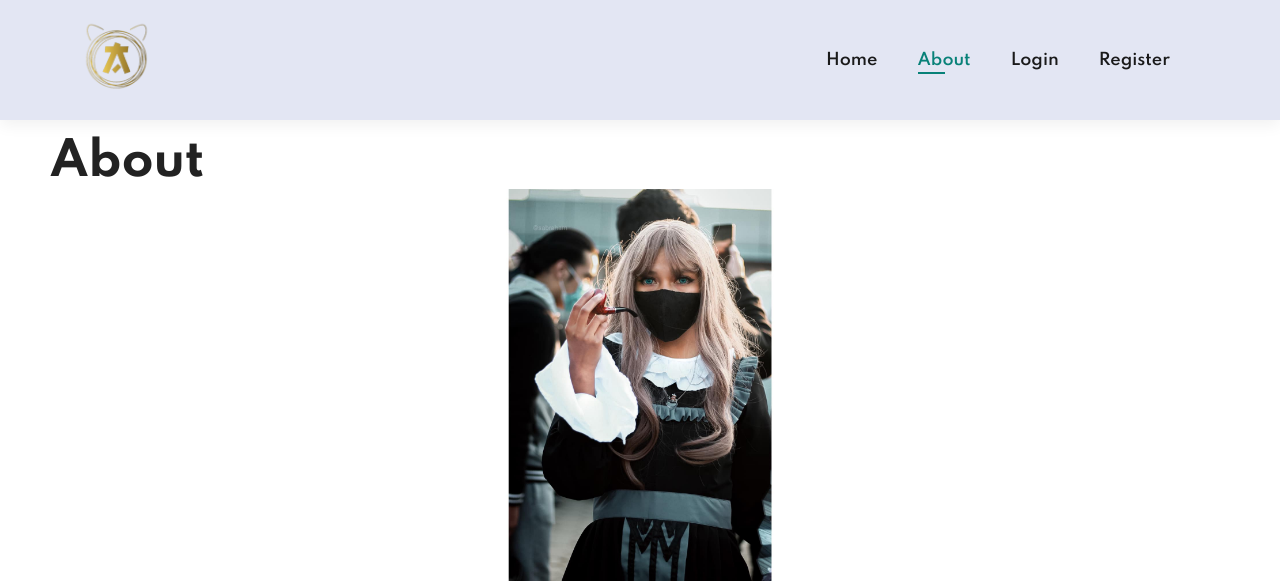
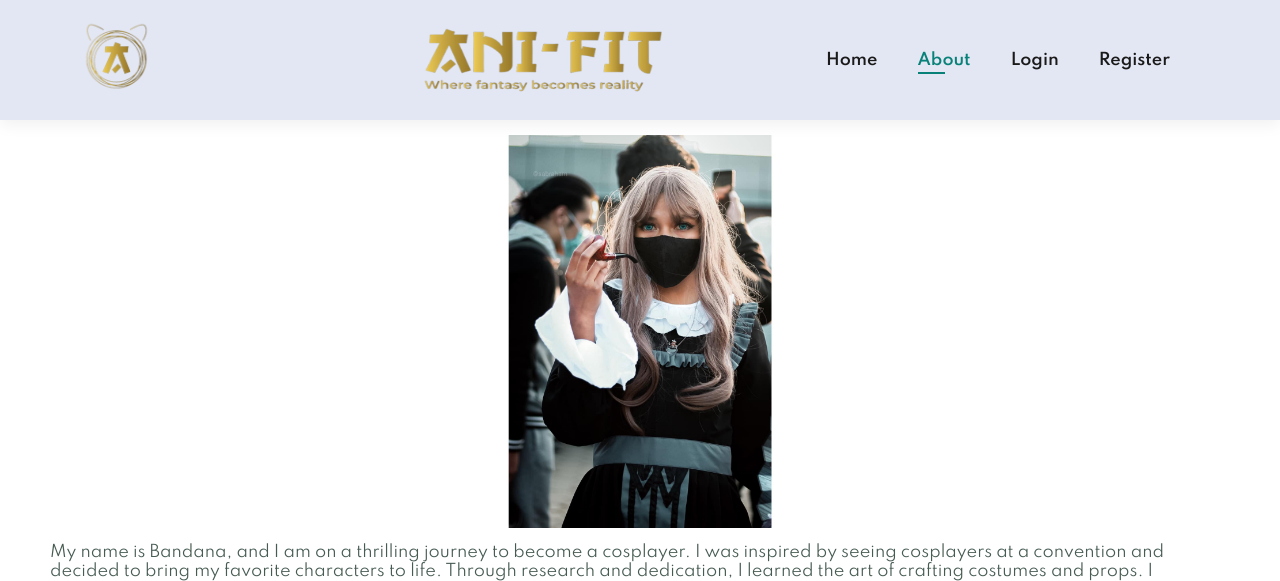
Before and after one commit to Bandana7/cw1-Bandana7, a PHP site: page /about.php in a window 1280 px wide. Shown: the top 581 px of the page. Run offline with PHP 8.4, Linux system fonts and the light colour scheme.

Commit message:
logo name adjusted

```diff
--- a/about.php
+++ b/about.php
@@ -10,7 +10,8 @@
 <body>
   <section id="header">
     <a href="#"><img src="images/logo.png" height="75px" width="75px" alt="logo" class="logo"></a>
-    <a href="#"><img src="images/name.png" height="75px" width="200px" alt="logo" class="name"></a>
+    <h5></h5>
+    <a href="#"><img src="images/nam.png" height="75px" width="250px" alt="logo" class="name"></a>
     <div>
       <ul id="navbar">
         <li><a  href="index.php">Home</a></li>
@@ -22,7 +23,7 @@
   </section>
 
   <section>
-    <h2>About</h2>
+
     <img src="images/me.jpg" alt="" class="center">
     <p>My name is Bandana, and I am on a thrilling journey to become a cosplayer.
       I was inspired by seeing cosplayers at a convention and decided to bring my favorite
--- a/admin.php
+++ b/admin.php
@@ -8,7 +8,8 @@
 
 </head>
 <body>
-    <div class="container">
+
+<div class="container">
 
     <div class="content">
         <h3>Hi, <span>admin</span></h3>
@@ -19,5 +20,6 @@
         <a hrref="logout.php" class="btn">logout</a>
     </div>
 </div>
+
 </body>
 </html>
--- a/client.php
+++ b/client.php
@@ -16,7 +16,8 @@
 <body>
   <section id="header">
     <a href="#"><img src="images/logo.png" height="75px" width="75px" alt="logo" class="logo"></a>
-    <a href="#"><img src="images/name.png" height="75px" width="200px" alt="logo" class="name"></a>
+    <h5></h5>
+    <a href="#"><img src="images/nam.png" height="75px" width="250px" alt="logo" class="name"></a>
     <div>
       <ul id="navbar">
         <li><a href="index.php">Home</a></li>
--- a/registration.php
+++ b/registration.php
@@ -17,7 +17,8 @@
 <body>
 <section id="header">
     <a href="#"><img src="images/logo.png" height="75px" width="75px" alt="logo" class="logo"></a>
-    <a href="#"><img src="images/name.png" height="75px" width="200px" alt="logo" class="name"></a>
+    <h5></h5>
+    <a href="#"><img src="images/nam.png" height="75px" width="250px" alt="logo" class="name"></a>
     <div>
       <ul id="navbar">
         <li><a href="index.php">Home</a></li>
--- a/style.css
+++ b/style.css
@@ -46,10 +46,7 @@
   width: 100%;
 }
 
-  /*to align name logo wiith the actual logo*/
-  .name{
-    padding-right: 600px;
-  }
+
 
   /* header styling */
   #header {
@@ -546,137 +543,3 @@
 .from-group{
   margin-bottom: 30px;
 }
-
-
-  /* Style the sections
-  section {
-    padding: 20px;
-  }
-
-  section h2 {
-    color: #333;
-    font-size: 24px;
-    margin-bottom: 20px;
-  }
-
-  section p {
-    color: #777;
-    line-height: 1.5;
-  }
-
-  section ul {
-    color: #555;
-    list-style-type: disc;
-    padding-left: 20px;
-    margin-bottom: 10px;
-  }*/
-
-
-
-  /* Style the home page
-  section.home {
-    background-color: #f7f7f7;
-    text-align: center;
-  }
-
-  /*section.home h2 {
-    font-size: 32px;
-    margin-bottom: 20px;
-  }*/
-
-  /*section.home p {
-    font-size: 18px;
-    color: #444;
-    max-width: 600px;
-    margin: 0 auto;
-  }*/
-
-  /*.home .cta-button {
-    display: inline-block;
-    background-color: #333;
-    color: #fff;
-    padding: 10px 20px;
-    font-size: 18px;
-    text-decoration: none;
-    margin-top: 20px;
-    border-radius: 4px;
-    transition: background-color 0.3s ease;
-  }
-
-  .home .cta-button:hover {
-    background-color: #555;
-  }
-
-  .home .cta-button:active {
-    background-color: #222;
-  }
-
-  /* Style divisions
-  .division {
-    padding: 20px;
-    background-color: #fff;
-    border: 1px solid #ccc;
-    margin-bottom: 20px;
-    border-radius: 4px;
-    box-shadow: 0 2px 4px rgba(0, 0, 0, 0.1);
-  }
-  /* Style the home page
-section.home {
-  background-color: #f7f7f7;
-  text-align: center;
-  display: flex;
-  flex-direction: column;
-  align-items: center;
-  justify-content: center;
-}
-
-section.home h2 {
-  font-size: 32px;
-  margin-bottom: 20px;
-}*/
-
-/*section.home p {
-  font-size: 18px;
-  color: #444;
-  max-width: 600px;
-  margin: 0 auto;
-}*/
-
-/*.home .cta-button {
-  display: inline-block;
-  background-color: #333;
-  color: #fff;
-  padding: 10px 20px;
-  font-size: 18px;
-  text-decoration: none;
-  margin-top: 20px;
-  border-radius: 4px;
-  transition: background-color 0.3s ease;
-}
-
-.home .cta-button:hover {
-  background-color: #555;
-}
-
-.home .cta-button:active {
-  background-color: #222;
-}
-
-/* Resize and center the cosplay photo
-.center {
-  display: block;
-  margin-left: auto;
-  margin-right: auto;
-  width: 50%;
-}
-
-/* background image
-.container{
-  width: 100%;
-  height: 100vh;
-  background-image: linear-gradient(rgba(0,0,50,0.8)rgba(0,0,50,0.8)),url(cosplay.jpg);
-  background-position: center;
-  background-size: cover;
-  position: relative;
-
-}*/
```
Also changed, not shown: index.php (+3 -10 lines), login.php (+3 -4 lines), shop.php (+5 -2 lines), sproduct.php (renamed from sproduct.html, +6 -6 lines), images/nam.png (added), images/name2.png (added).
